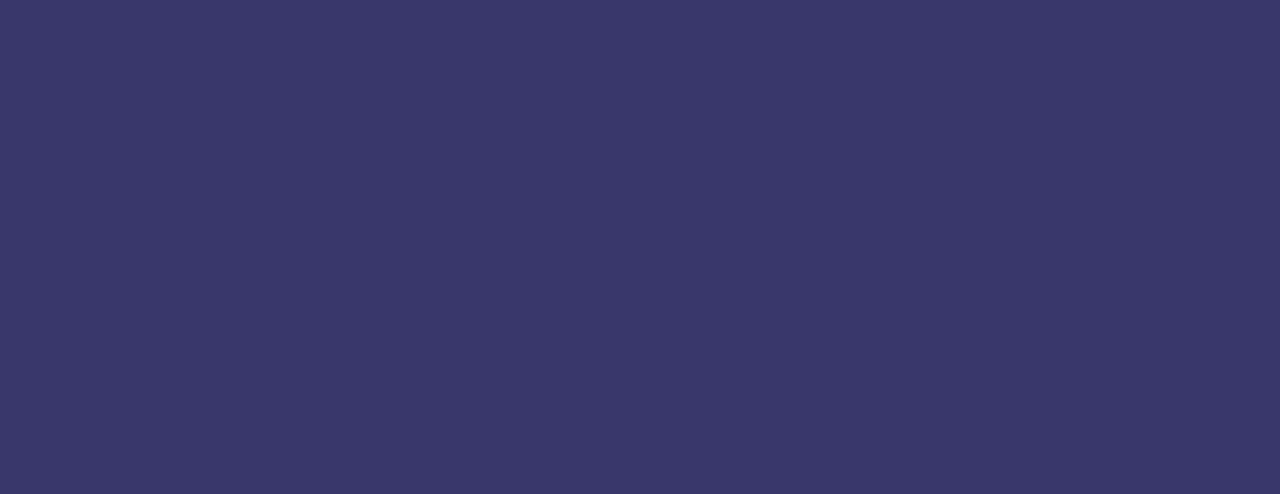
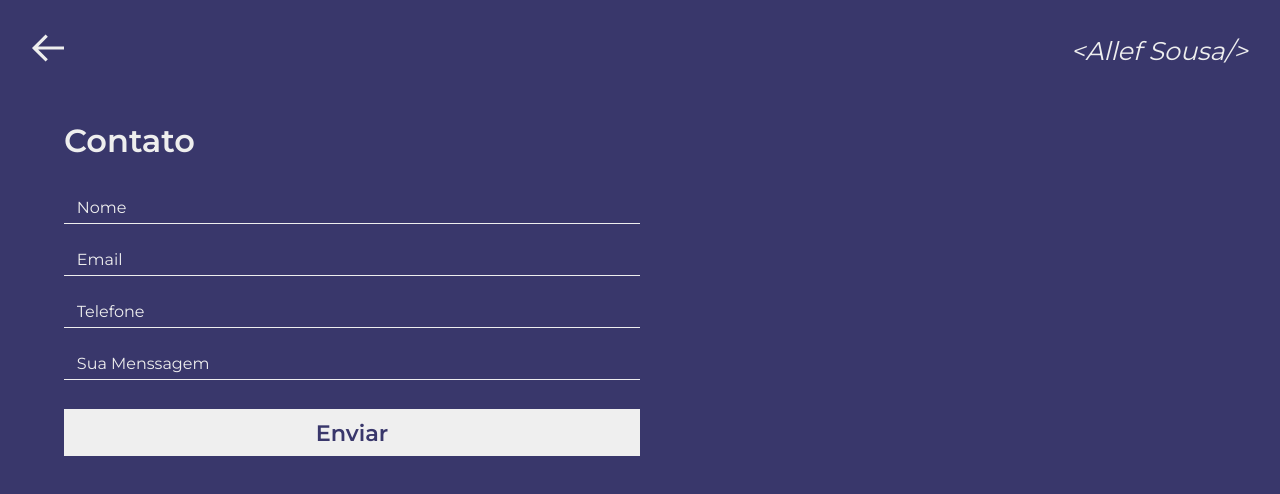
Before and after one commit to allefss94/Portfolio, a Vue app: page /contact in a window 1280 px wide. Shown: the top 494 px of the page. Built offline with nearby package versions, Linux system fonts and the light colour scheme.

Commit message:
chore: add all pages, transitions and init form

```diff
--- /dev/null
+++ b/src/assets/scss/contact.scss
@@ -0,0 +1,50 @@
+.form {
+  color: #eee;
+  padding: 0 4rem;
+
+  h1 {
+    font-size: 2rem;
+  }
+
+  form {
+    width: 50%;
+    display: flex;
+    flex-direction: column;
+    @media (max-width: 700px) {
+      width: 80%;
+    }
+    input {
+      margin: 0.6rem 0;
+      padding: 0.4rem 0.8rem;
+      border: none;
+      outline: none;
+      border-bottom: 1px solid #eee;
+
+      background: transparent;
+      color: #eee;
+
+      &::placeholder {
+        color: #eee;
+      }
+    }
+    button {
+      padding: 0.6rem 0;
+      margin: 1.2rem 0;
+      border: none;
+      outline: none;
+
+      font-size: 1.4rem;
+      font-weight: bolder;
+      color: #39376b;
+
+      cursor: pointer;
+      transition: all 0.4s;
+
+      &:hover {
+        box-shadow: 0 0 10px 5px #2a295c;
+        background: #39376b;
+        color: #eee;
+      }
+    }
+  }
+}
--- /dev/null
+++ b/src/assets/scss/projects.scss
@@ -0,0 +1,53 @@
+.projects {
+  padding: 0 4rem;
+  display: flex;
+  flex-direction: column;
+  margin: 1rem;
+  color: #eee;
+  h1 {
+    font-size: 2rem;
+    margin-bottom: 5rem;
+  }
+  @media (max-width: 1000px) {
+    padding: 0 2rem;
+  }
+  @media (max-width: 800px) {
+    padding: 0 1rem;
+  }
+}
+.card {
+  display: flex;
+  flex-direction: row;
+  img {
+    width: 250px;
+    height: 206px;
+    margin-left: 0.6rem;
+  }
+  @media (max-width: 800px) {
+    img {
+      display: none;
+    }
+  }
+}
+
+.card-2 {
+  display: flex;
+  flex-direction: row;
+  margin: 1rem 0;
+
+  img {
+    width: 250px;
+    height: 206px;
+    margin-right: 0.6rem;
+  }
+  @media (max-width: 800px) {
+    img {
+      display: none;
+    }
+  }
+}
+
+.info {
+  background: #3f88c5;
+  padding: 0.6rem 1.2rem;
+}
--- a/src/components/Logo.vue
+++ b/src/components/Logo.vue
@@ -41,10 +41,11 @@ export default {
   name: 'Logo',
   mounted() {
     gsap.from('.logo', {
+      duration: 1,
       scale: 0.75,
       opacity: 0,
       delay: 0.5,
-      ease: 'easeIn',
+      ease: 'elastic',
     });
   },
 };
--- /dev/null
+++ b/src/components/TopNav.vue
@@ -0,0 +1,38 @@
+<template>
+  <div class="nav">
+    <router-link tag="div" to="/">
+      <svg xmlns="http://www.w3.org/2000/svg" viewBox="0 0 20 20">
+        <path
+          d="M3.828 9l6.071-6.071-1.414-1.414L0 10l.707.707 7.778 7.778 1.414-1.414L3.828 11H20V9H3.828z"
+        />
+      </svg>
+    </router-link>
+    <span>&lt;Allef Sousa/&gt;</span>
+  </div>
+</template>
+
+<script>
+export default {
+  name: 'TopNav',
+};
+</script>
+
+<style lang="scss" scoped>
+.nav {
+  display: flex;
+  justify-content: space-between;
+  align-items: center;
+  padding: 2rem;
+  color: #eee;
+  svg {
+    cursor: pointer;
+    fill: #eee;
+    width: 2rem;
+  }
+  span {
+    cursor: default;
+    font-size: 1.6rem;
+    font-style: italic;
+  }
+}
+</style>
--- a/src/router/index.js
+++ b/src/router/index.js
@@ -13,11 +13,22 @@ const routes = [
   {
     path: '/projects',
     name: 'Projects',
-    // route level code-splitting
-    // this generates a separate chunk (about.[hash].js) for this route
-    // which is lazy-loaded when the route is visited.
-    component: () =>
-      import(/* webpackChunkName: "about" */ '../views/Projects.vue'),
+    component: () => import('../views/Projects.vue'),
+  },
+  {
+    path: '/contact',
+    name: 'Contact',
+    component: () => import('../views/Contact.vue'),
+  },
+  {
+    path: '/404',
+    name: 'Error 404',
+    component: () => import('../views/404.vue'),
+  },
+  {
+    path: '/thanks',
+    name: 'Thanks',
+    component: () => import('../views/Thanks.vue'),
   },
 ];
 
--- /dev/null
+++ b/src/views/404.vue
@@ -0,0 +1,49 @@
+<template>
+  <div class="container">
+    <h1>Opsss, ocorreu um erro, tente novamente! 😭</h1>
+    <router-link tag="button" to="/contact">Voltar</router-link>
+  </div>
+</template>
+
+<script>
+export default {
+  name: 'Error 404',
+};
+</script>
+
+<style lang="scss" scoped>
+.container {
+  height: 100vh;
+  width: 100vw;
+  display: flex;
+  flex-direction: column;
+  justify-content: center;
+  align-items: center;
+  color: #eee;
+  text-align: center;
+
+  h1 {
+    font-size: 3rem;
+    width: 80%;
+  }
+  button {
+    padding: 0.6rem 2rem;
+    margin: 1.2rem 0;
+    border: none;
+    outline: none;
+
+    font-size: 1.4rem;
+    font-weight: bolder;
+    color: #39376b;
+
+    cursor: pointer;
+    transition: all 0.4s;
+
+    &:hover {
+      box-shadow: 0 0 10px 5px #2a295c;
+      background: #39376b;
+      color: #eee;
+    }
+  }
+}
+</style>
--- /dev/null
+++ b/src/views/Contact.vue
@@ -0,0 +1,95 @@
+<template>
+  <div class="container">
+    <TopNav />
+    <div class="form">
+      <h1>Contato</h1>
+      <form
+        name="contact"
+        method="POST"
+        netlify
+        netlify-honeypot="bot-field"
+        @submit.prevent="handleSubmit"
+      >
+        <input type="hidden" name="form-name" value="contact" />
+        <input
+          type="text"
+          name="name"
+          v-model="form.name"
+          placeholder="Nome"
+          required
+        />
+        <input
+          type="email"
+          name="email"
+          v-model="form.email"
+          placeholder="Email"
+          required
+        />
+        <input
+          type="text"
+          name="phone"
+          v-model="form.phone"
+          placeholder="Telefone"
+          required
+        />
+        <input
+          type="textarea"
+          name="message"
+          v-model="form.message"
+          placeholder="Sua Menssagem"
+          required
+        />
+        <button type="submit">Enviar</button>
+      </form>
+    </div>
+  </div>
+</template>
+
+<script>
+const TopNav = () => import('@/components/TopNav');
+export default {
+  components: { TopNav },
+  data() {
+    return {
+      form: {
+        name: '',
+        email: '',
+        phone: '',
+        message: '',
+      },
+    };
+  },
+  methods: {
+    clearData() {
+      this.name = '';
+      this.email = '';
+      this.phone = '';
+      this.message = '';
+    },
+    encode(data) {
+      return Object.keys(data)
+        .map(
+          key => `${encodeURIComponent(key)}=${encodeURIComponent(data[key])}`,
+        )
+        .join('&');
+    },
+    handleSubmit() {
+      fetch('/', {
+        method: 'POST',
+        headers: { 'Content-Type': 'application/x-www-form-urlencoded' },
+        body: this.encode({ 'form-name': 'contact', ...this.form }),
+      })
+        .then(() => {
+          this.clearData();
+          return this.$router.push('/thanks');
+        })
+        .catch(() => {
+          this.clearData();
+          return this.$router.push('/404');
+        });
+    },
+  },
+};
+</script>
+
+<style src="@/assets/scss/contact.scss" lang="scss" scoped />
--- a/src/views/Home.vue
+++ b/src/views/Home.vue
@@ -14,7 +14,7 @@
         </p>
         <div class="buttons">
           <router-link tag="button" to="/projects">projetos</router-link>
-          <router-link tag="button" to="/projects">contato</router-link>
+          <router-link tag="button" to="/contact">contato</router-link>
         </div>
       </div>
       <img src="@/assets/images/notebook.webp" alt="laptop" />
--- a/src/views/Projects.vue
+++ b/src/views/Projects.vue
@@ -1,5 +1,65 @@
 <template>
-  <div class="about">
-    <router-link to="/">Voltar</router-link>
+  <div class="projects">
+    <TopNav id="top" />
+    <div class="projects">
+      <h1>Projects</h1>
+      <div class="cards">
+        <div class="card first">
+          <div class="info">
+            <h3>Spending Bill´s Money</h3>
+            <p>
+              O Spending Bill´s Money é um projeto criado para atender um teste
+              para vaga de desenvolvedor Front-end Junior, e consiste na criação
+              de uma aplicação web seguindo os padrões da web moderna.
+            </p>
+          </div>
+          <img src="@/assets/images/spend.webp" alt="Spend Bills Money" />
+        </div>
+
+        <div class="card-2 second">
+          <img src="@/assets/images/super-task.webp" alt="Super Tasks" />
+          <div class="info">
+            <h3>Super Tasks</h3>
+            <p>
+              Super Tasks é um gerenciador de tarefas super intuitivo. O projeto
+              foi desenvolvido com o intuito de praticar e adquirir novos
+              conhecimentos tanto no Front-end como na criação de APIs.
+            </p>
+          </div>
+        </div>
+
+        <div class="card third">
+          <div class="info">
+            <h3>Title</h3>
+            <p>
+              Lorem ipsum dolor sit amet consectetur adipisicing elit. Cum
+              aliquam tempora in dolorem quasi ipsum harum, odio eius voluptate
+              molestias modi saepe illo natus enim neque perspiciatis iste iure
+              quas?
+            </p>
+          </div>
+          <img src="@/assets/images/spend.webp" alt="Spend Bills Money" />
+        </div>
+      </div>
+    </div>
   </div>
 </template>
+
+<script>
+import { gsap } from 'gsap/dist/gsap';
+const TopNav = () => import('@/components/TopNav');
+export default {
+  components: { TopNav },
+  beforeMount() {
+    document.body.scrollTop = document.documentElement.scrollTop = 0;
+  },
+  mounted() {
+    const tl = gsap.timeline();
+    tl.from('.first', { x: -200, duration: 0.7, opacity: 0, ease: 'power2' });
+    tl.from('.second', { x: 200, duration: 0.7, opacity: 0, ease: 'power2' });
+    tl.from('.third', { x: -200, duration: 0.7, opacity: 0, ease: 'power2' });
+  },
+};
+</script>
+
+<style src="@/assets/scss/projects.scss" lang="scss" scoped />
--- /dev/null
+++ b/src/views/Thanks.vue
@@ -0,0 +1,50 @@
+<template>
+  <div class="container">
+    <h1>Agradecemos seu contato, em breve entraremos em contato! 😍</h1>
+    <router-link tag="button" to="/">Inicio</router-link>
+  </div>
+</template>
+
+<script>
+export default {
+  name: 'Error 404',
+};
+</script>
+
+<style lang="scss" scoped>
+.container {
+  height: 100vh;
+  width: 100vw;
+
+  display: flex;
+  flex-direction: column;
+  justify-content: center;
+  align-items: center;
+  color: #eee;
+  text-align: center;
+
+  h1 {
+    font-size: 3rem;
+    width: 80%;
+  }
+  button {
+    padding: 0.6rem 2rem;
+    margin: 1.2rem 0;
+    border: none;
+    outline: none;
+
+    font-size: 1.4rem;
+    font-weight: bolder;
+    color: #39376b;
+
+    cursor: pointer;
+    transition: all 0.4s;
+
+    &:hover {
+      box-shadow: 0 0 10px 5px #2a295c;
+      background: #39376b;
+      color: #eee;
+    }
+  }
+}
+</style>
```
Also changed, not shown: src/assets/icons/arrow-left.svg (added).
